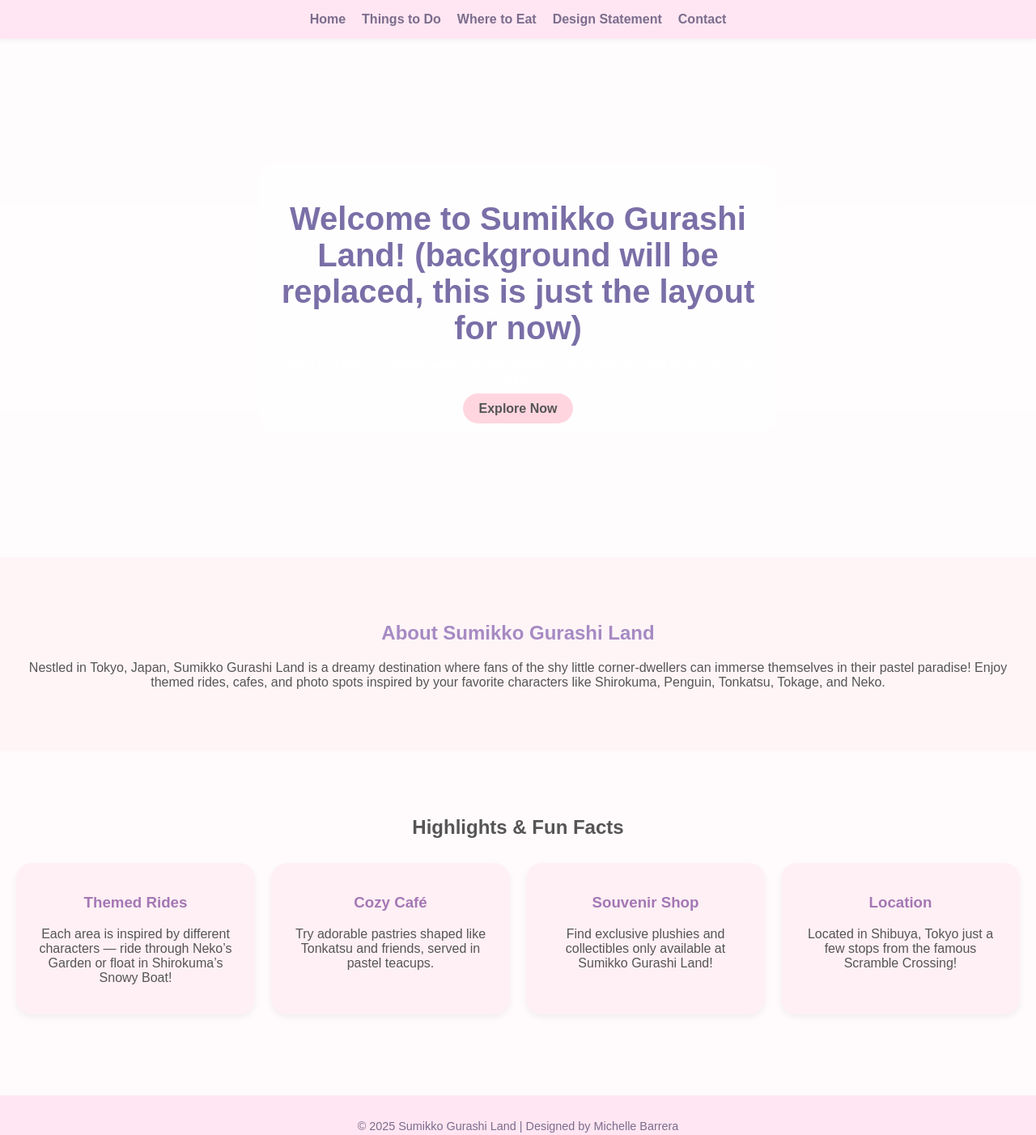
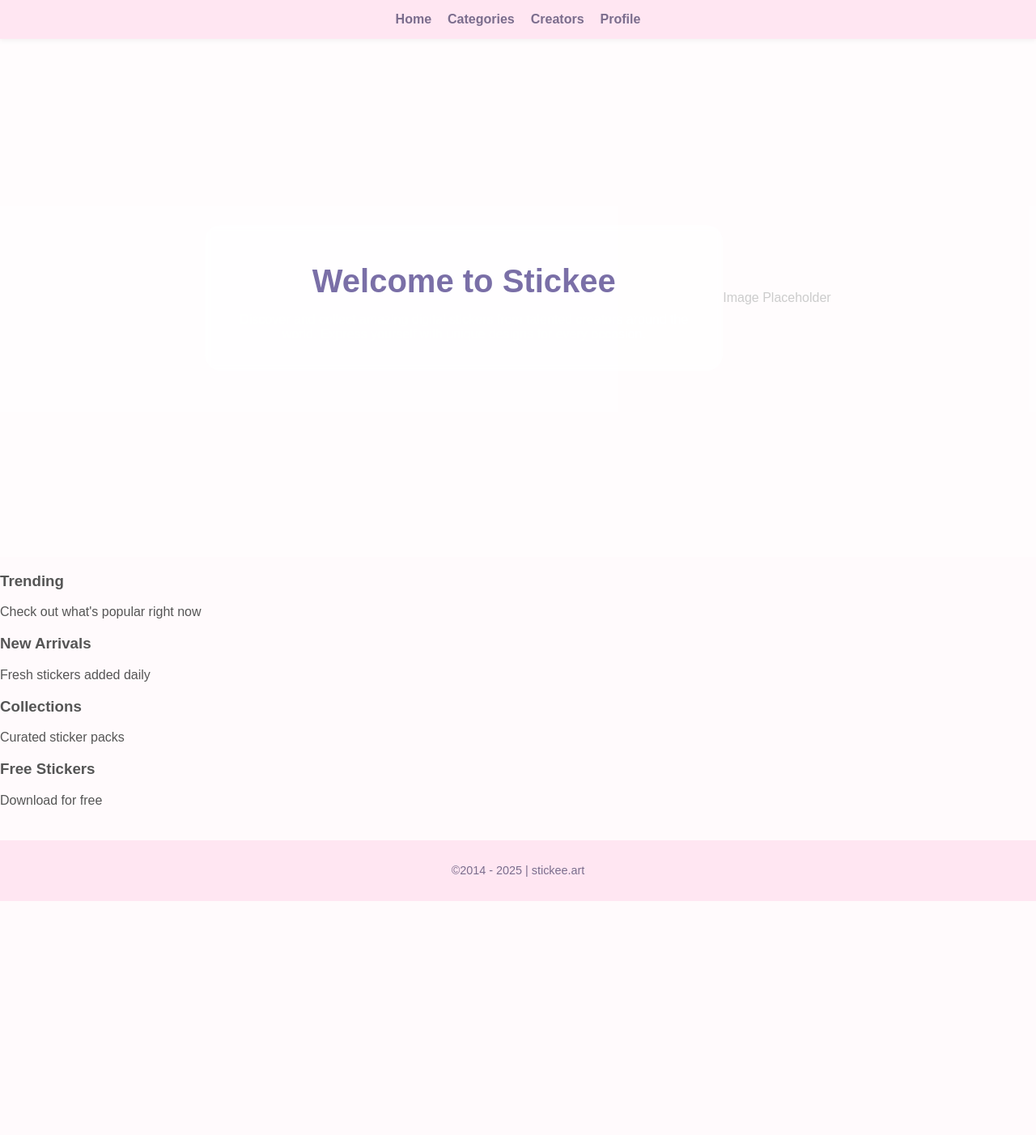
Before and after one commit to michellebarrera03/Stikee.art, a plain HTML site: page index.html in a window 1280 px wide. Shown: the whole page at 81% size. After the commit the page ends 1113 px from the top, so only its background shows below. Drawn offline with Linux system fonts and the light colour scheme.

Commit message:
Update index.html

```diff
--- a/index.html
+++ b/index.html
@@ -1,67 +1,54 @@
-<!doctype html>
+<!DOCTYPE html>
 <html lang="en">
 <head>
-	<meta charset="utf-8">
+    <meta charset="UTF-8">
     <meta name="viewport" content="width=device-width, initial-scale=1.0">
-	<title>Sumikko Gurashi Land </title>
+    <title>Stickee - Digital Stickers</title>
     <link rel="stylesheet" href="styles.css">
 </head>
-
 <body>
-	<!-- Navigation Bar -->
     <nav>
         <ul>
             <li><a href="index.html">Home</a></li>
-			<li><a href="activities.html">Things to Do</a></li>
-			<li><a href="/dinning/dining.html">Where to Eat</a></li>
-			<li><a href="statement.html">Design Statement</a></li>
-			<li><a href="contact.html">Contact</a></li>
+            <li><a href="categories.html">Categories</a></li>
+            <li><a href="creators.html">Creators</a></li>
+            <li><a href="profile.html">Profile</a></li>
         </ul>
     </nav>
 
-	<!-- Hero Section -->
-	<header class="hero">
+    <div class="container">
+        <div class="hero">
             <div class="hero-text">
-			<h1>Welcome to Sumikko Gurashi Land! (background will be replaced, this is just the layout for now) </h1>
-			<p>Step into the cozy pastel world of your favorite San-X friends, right in the heart of Tokyo.</p>
-			<a href="activities.html" class="btn">Explore Now</a>
+                <h1>Welcome to Stickee</h1>
+                <p>Discover and collect amazing digital stickers from talented creators around the world. Express yourself with unique designs for every occasion.</p>
             </div>
-	</header>
-
-	<!-- Introduction Section -->
-	<section class="intro">
-		<h2>About Sumikko Gurashi Land</h2>
-		<p>
-			Nestled in Tokyo, Japan, Sumikko Gurashi Land is a dreamy destination where fans of the shy little corner-dwellers can immerse themselves in their pastel paradise!
-			Enjoy themed rides, cafes, and photo spots inspired by your favorite characters like Shirokuma, Penguin, Tonkatsu, Tokage, and Neko.
-		</p>
-	</section>
-
-	<!-- Highlights & Factoids -->
-	<section class="highlights">
-		<h2>Highlights & Fun Facts</h2>
-		<div class="widgets">
-			<div class="widget">
-				<h3>  Themed Rides</h3>
-				<p>Each area is inspired by different characters — ride through Neko’s Garden or float in Shirokuma’s Snowy Boat!</p>
-			</div>
-			<div class="widget">
-				<h3>  Cozy Café</h3>
-				<p>Try adorable pastries shaped like Tonkatsu and friends, served in pastel teacups.</p>
-			</div>
-			<div class="widget">
-				<h3> Souvenir Shop</h3>
-				<p>Find exclusive plushies and collectibles only available at Sumikko Gurashi Land!</p>
-			</div>
-			<div class="widget">
-				<h3> Location</h3>
-				<p>Located in Shibuya, Tokyo just a few stops from the famous Scramble Crossing!</p>
+            <div class="hero-image">
+                <p style="color: #999;">Image Placeholder</p>
             </div>
         </div>
-	</section>
+
+        <div class="grid">
+            <div class="grid-item">
+                <h3>Trending</h3>
+                <p>Check out what's popular right now</p>
+            </div>
+            <div class="grid-item">
+                <h3>New Arrivals</h3>
+                <p>Fresh stickers added daily</p>
+            </div>
+            <div class="grid-item">
+                <h3>Collections</h3>
+                <p>Curated sticker packs</p>
+            </div>
+            <div class="grid-item">
+                <h3>Free Stickers</h3>
+                <p>Download for free</p>
+            </div>
+        </div>
+    </div>
 
     <footer>
-		<p>© 2025 Sumikko Gurashi Land | Designed by Michelle Barrera</p>
+        <p>©2014 - 2025 | stickee.art</p>
     </footer>
 </body>
 </html>
```
Lines whose indentation alone changed are shown as unchanged.
